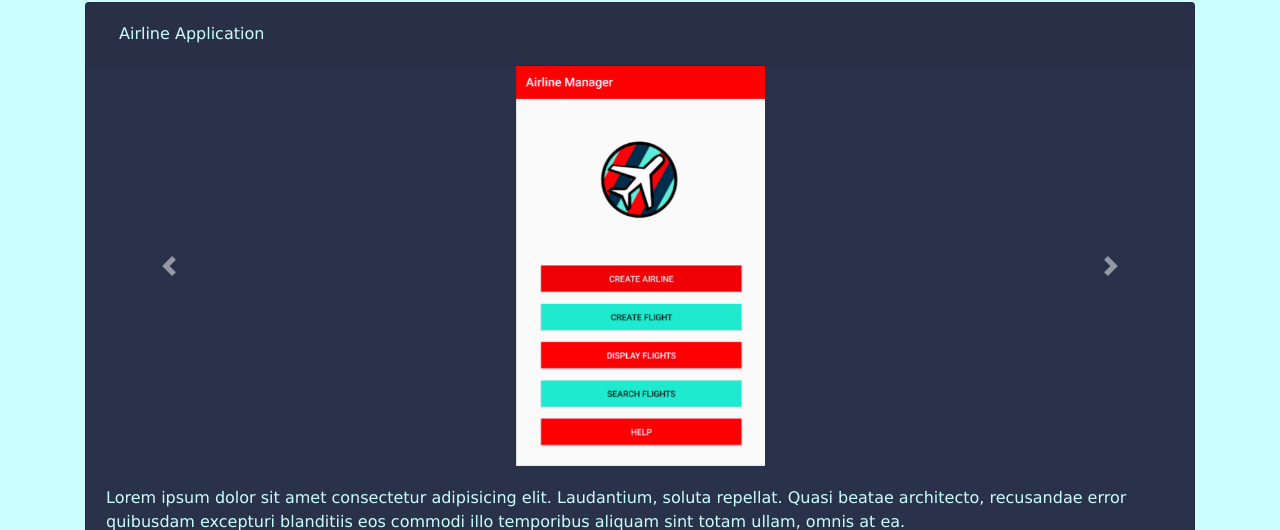
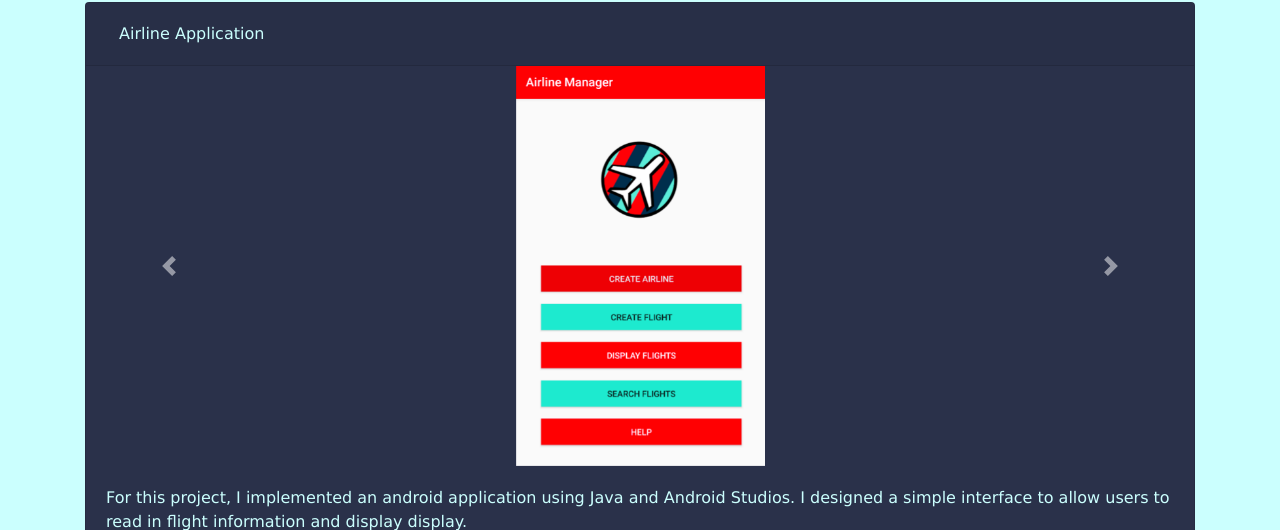
Before and after one commit to TaylorAtkins/TaylorAtkins, a plain HTML site: page projects-page.html in a window 1280 px wide. Shown: the part 172-702 px from the top of the page. Drawn offline with nearby package versions, Linux system fonts and the light colour scheme.

Commit message:
Replaced filler text for my project descriptions

```diff
--- a/projects-page.html
+++ b/projects-page.html
@@ -84,9 +84,9 @@
                     <span class="sr-only">Next</span>
                   </a>
                 </div>
-                <p class="card-body">Lorem ipsum dolor sit amet consectetur adipisicing elit.
-                  Laudantium, soluta repellat. Quasi beatae architecto, recusandae error quibusdam excepturi blanditiis eos
-                  commodi illo temporibus aliquam sint totam ullam, omnis at ea.
+                <p class="card-body">
+                For this project, I implemented an android application using Java and Android Studios.
+                I designed a simple interface to allow users to read in flight information and display display.
                 </p>
             </div>
             </div>
@@ -129,9 +129,9 @@
                   <span class="sr-only">Next</span>
                 </a>
               </div>
-              <p class="card-body">Lorem ipsum dolor sit amet consectetur adipisicing elit.
-                Laudantium, soluta repellat. Quasi beatae architecto, recusandae error quibusdam excepturi blanditiis eos
-                commodi illo temporibus aliquam sint totam ullam, omnis at ea.
+              <p class="card-body">
+                For this project, I worked in a group to design and implement functionality for a web-based game using HTML, CSS, and JavaScript.
+                We worked together in a mock scrum team to learn about scrum methodologies. We worked on th project for a total of 2 sprints, with each sprint lasting about 2 weeks.
               </p>
             </div>
             </div>
```
